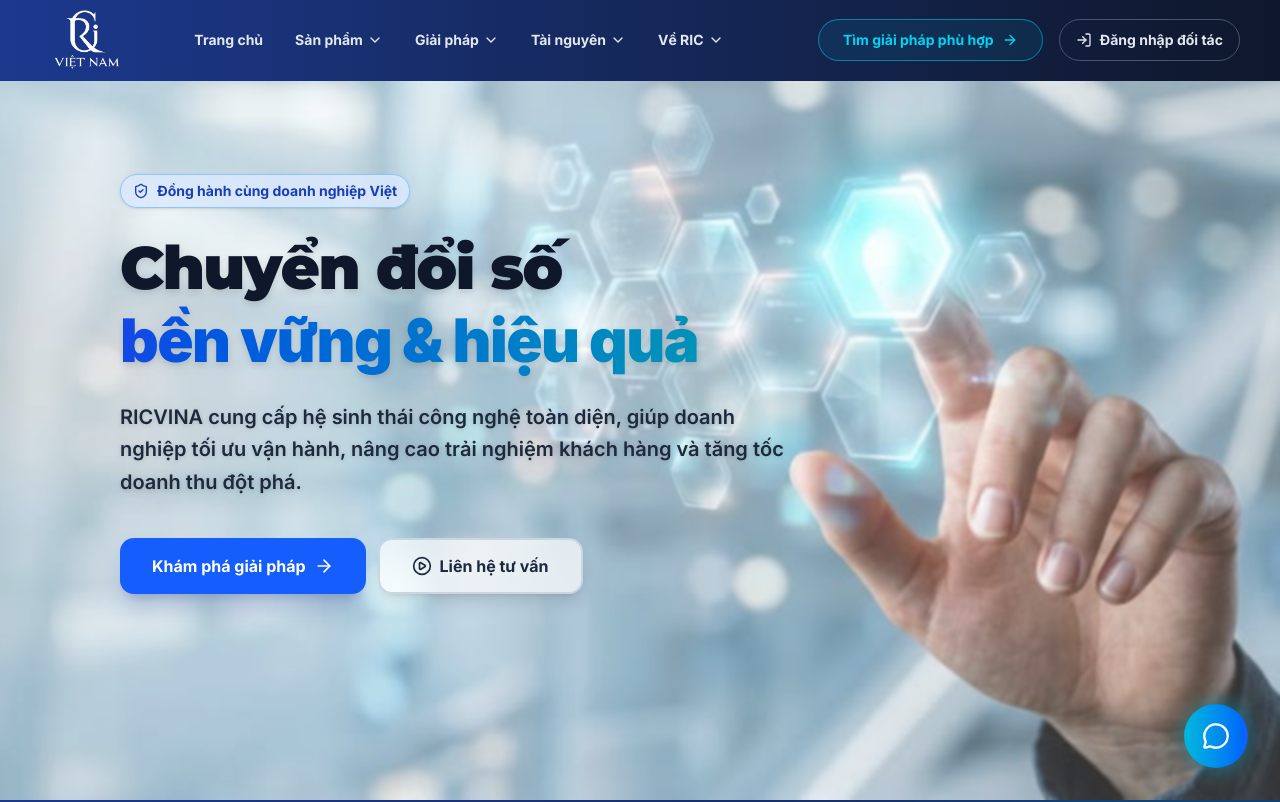
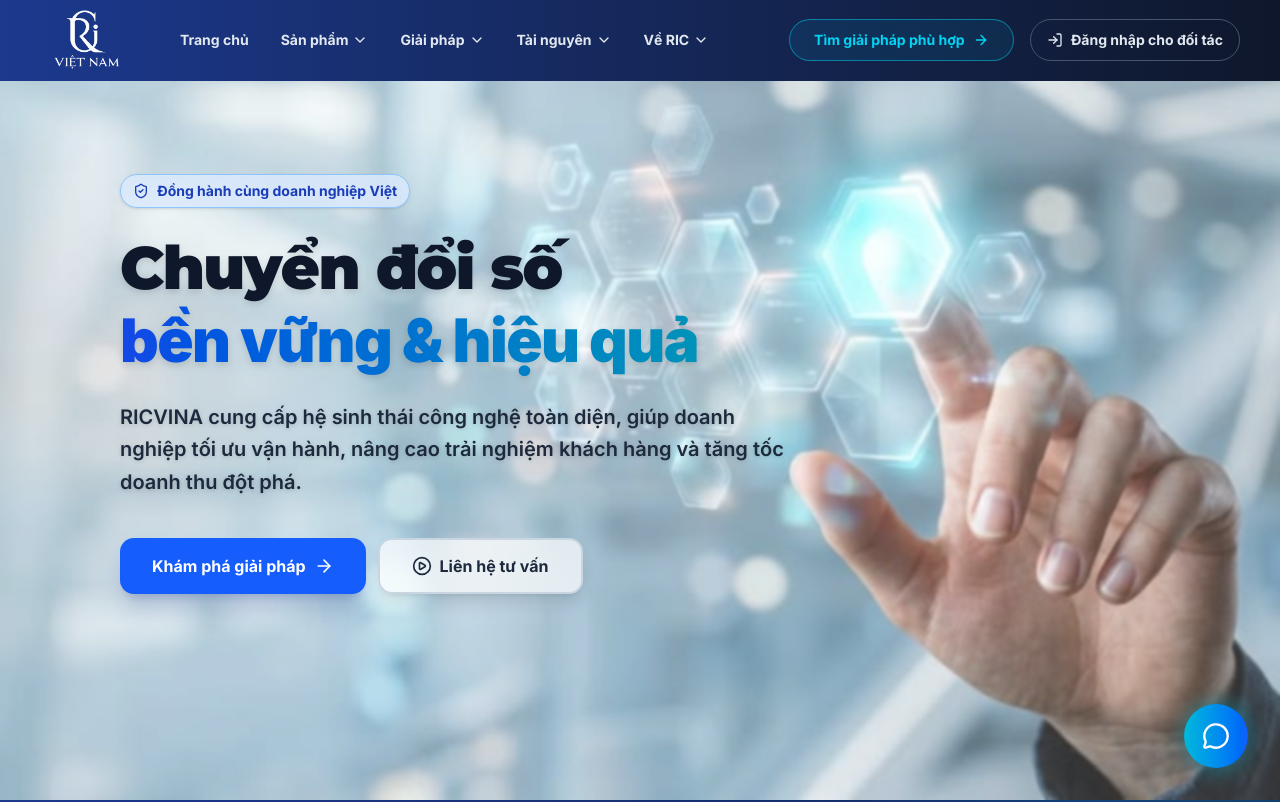
Before and after one commit to Thanh0704/New-Ric, a Next.js app: page / in a window 1280 px wide. Shown: the top 802 px of the page. Built offline with nearby package versions, Linux system fonts and the light colour scheme.

Commit message:
Update mới

```diff
--- a/src/components/layout/header.tsx
+++ b/src/components/layout/header.tsx
@@ -104,7 +104,6 @@
   const [isScrolled, setIsScrolled] = useState(false)
   const [isModalOpen, setIsModalOpen] = useState(false)
 
-  // ĐÃ BỔ SUNG: Kiểm soát trạng thái đóng mở của bảng menu Mobile
   const [isMobileMenuOpen, setIsMobileMenuOpen] = useState(false)
   const [openMobileMenus, setOpenMobileMenus] = useState<Record<string, boolean>>({})
 
@@ -114,7 +113,6 @@
     return () => window.removeEventListener('scroll', handleScroll)
   }, [])
 
-  // ĐÃ BỔ SUNG: Khi người dùng đóng menu mobile lại, tự động thu dọn sạch sẽ các mục đang sổ ra (đợi 300ms để hiệu ứng mượt)
   useEffect(() => {
     if (!isMobileMenuOpen) {
       const timer = setTimeout(() => {
@@ -129,7 +127,6 @@
   }
 
   const handleSmartClick = (e: React.MouseEvent<HTMLAnchorElement>, href: string) => {
-    // ĐÃ BỔ SUNG: Hễ click vào link là ra lệnh Đóng bảng Mobile Menu và Reset thu gọn lại các danh mục.
     setIsMobileMenuOpen(false)
     setOpenMobileMenus({})
 
@@ -274,15 +271,19 @@
               <ArrowRight className="h-3 w-3 sm:h-4 sm:w-4" />
             </button>
 
-            <Link
-              href="/partner-login"
+            {/* =========================================================
+                ĐÃ SỬA: Nút Đăng nhập trên LAPTOP (Dùng thẻ <a> thay cho <Link>)
+                ========================================================= */}
+            <a
+              href="https://admin.ricvina.vn/login"
+              target="_blank"
+              rel="noopener noreferrer"
               className="hidden items-center gap-2 rounded-full border border-slate-600 px-4 py-2.5 text-sm font-bold text-slate-200 transition-all hover:border-slate-400 hover:bg-white/5 hover:text-white lg:flex"
             >
               <LogIn className="h-4 w-4" />
-              <span>Đăng nhập đối tác</span>
-            </Link>
+              <span>Đăng nhập cho đối tác</span>
+            </a>
 
-            {/* ĐÃ BỔ SUNG: Truyền open và onOpenChange vào Sheet để kiểm soát đóng mở bằng state */}
             <Sheet open={isMobileMenuOpen} onOpenChange={setIsMobileMenuOpen}>
               <SheetTrigger
                 className={cn(
@@ -362,15 +363,24 @@
                     ),
                   )}
 
+                  {/* =========================================================
+                      ĐÃ SỬA: Nút Đăng nhập trên MOBILE (Dùng thẻ <a> thay cho <Link>)
+                      Kèm theo event onClick đóng và dọn dẹp menu
+                      ========================================================= */}
                   <div className="mt-4 border-t border-white/10 pt-6 pb-4">
-                    <Link
-                      href="/partner-login"
-                      onClick={(e) => handleSmartClick(e, '/partner-login')}
+                    <a
+                      href="https://admin.ricvina.vn/login"
+                      target="_blank"
+                      rel="noopener noreferrer"
+                      onClick={() => {
+                        setIsMobileMenuOpen(false)
+                        setOpenMobileMenus({})
+                      }}
                       className="mx-4 flex items-center justify-center gap-2 rounded-xl border border-slate-700 bg-slate-800/50 px-4 py-3 text-sm font-bold text-white transition-all hover:border-slate-500 hover:bg-slate-700"
                     >
                       <LogIn className="h-4 w-4" />
                       Đăng nhập dành cho đối tác
-                    </Link>
+                    </a>
                   </div>
                 </nav>
               </SheetContent>
```
